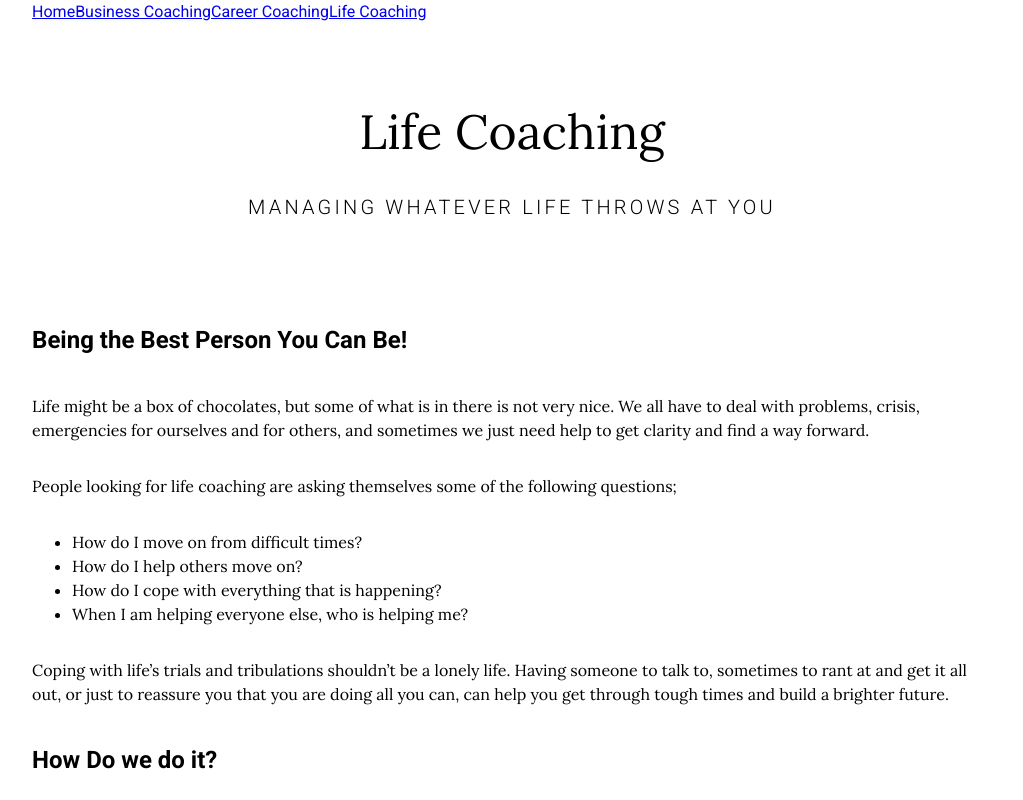
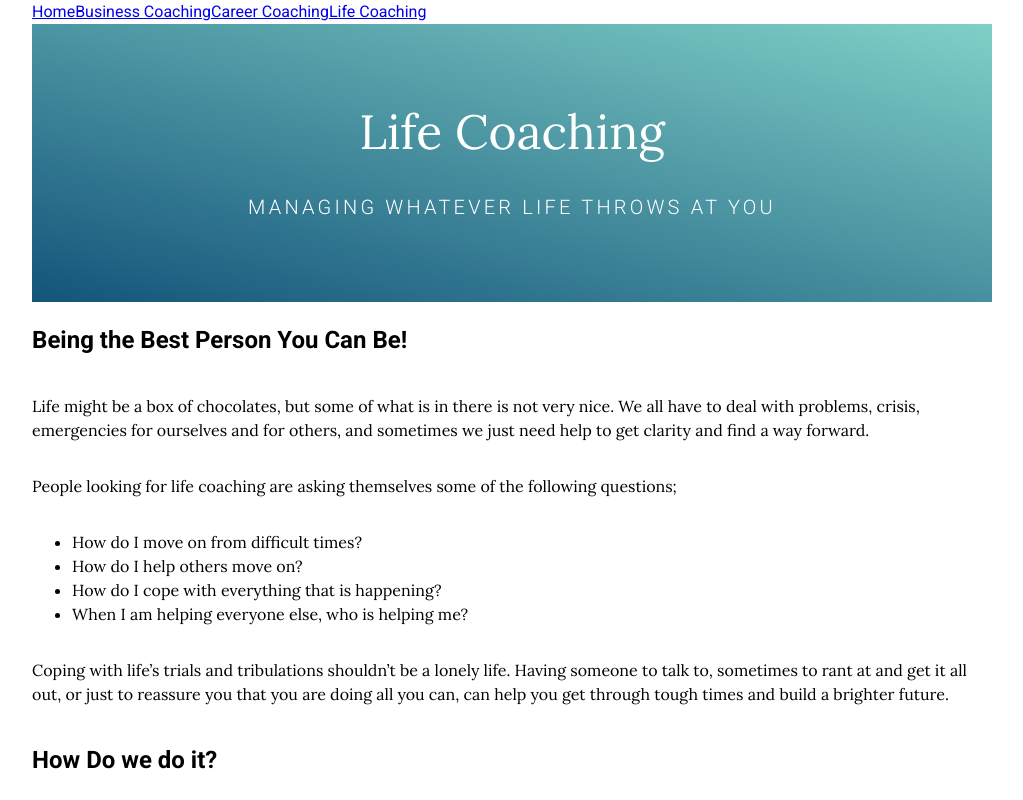
Before and after one commit to CJohnston079/cluny-house-consulting, a React (Vite) app: page /life-coaching in a window 1280 px wide. Shown: the top 800 px of the page, without its empty margins (128-1151 px from the left). Built offline with nearby package versions, Linux system fonts and the light colour scheme.

Commit message:
Refactor: abstract `.hero` markup and styling to `Hero.jsx`

```diff
--- a/src/App.css
+++ b/src/App.css
@@ -49,34 +49,3 @@ li {
 .fb-col-wrapper > * {
 	grid-column: 2/-2;
 }
-
-.hero {
-	padding: 4rem 0;
-	text-align: center;
-}
-
-.hero-heading {
-	padding: 1rem 0;
-	font-weight: 400;
-	font-size: 3rem;
-	font-family: var(--serif);
-	line-height: 3.5rem;
-}
-
-@media (width <= 43.75em) {
-	.hero-heading {
-		font-size: 2.5rem;
-		line-height: 3rem;
-	}
-}
-
-.hero-description {
-	padding: 1rem 0;
-
-	font-family: var(--sans-serif);
-	font-size: 1.25rem;
-	font-weight: 300;
-	text-transform: uppercase;
-	text-wrap: balance;
-	letter-spacing: 0.2rem;
-}
--- /dev/null
+++ b/src/Hero.css
@@ -0,0 +1,33 @@
+.hero {
+	padding: 4rem 0;
+	text-align: center;
+	background-image: linear-gradient(15deg, #13547a 0%, #80d0c7 100%);
+}
+
+.hero-heading {
+	padding: 1rem 0;
+	font-weight: 400;
+	font-size: 3rem;
+	font-family: var(--serif);
+	line-height: 3.5rem;
+	color: white;
+}
+
+@media (width <= 43.75em) {
+	.hero-heading {
+		font-size: 2.5rem;
+		line-height: 3rem;
+	}
+}
+
+.hero-description {
+	padding: 1rem 0;
+
+	font-family: var(--sans-serif);
+	font-size: 1.25rem;
+	font-weight: 300;
+	text-transform: uppercase;
+	text-wrap: balance;
+	letter-spacing: 0.2rem;
+	color: white;
+}
--- /dev/null
+++ b/src/Hero.jsx
@@ -0,0 +1,18 @@
+import PropTypes from "prop-types";
+import "./Hero.css";
+
+const Hero = function ({ heading, description }) {
+	return (
+		<section className="hero">
+			<h1 className="hero-heading">{heading}</h1>
+			<p className="hero-description">{description}</p>
+		</section>
+	);
+};
+
+Hero.propTypes = {
+	heading: PropTypes.string.isRequired,
+	description: PropTypes.string.isRequired,
+};
+
+export default Hero;
--- a/src/pages/BusinessCoaching.jsx
+++ b/src/pages/BusinessCoaching.jsx
@@ -1,10 +1,9 @@
+import Hero from "../Hero";
+
 const BusinessCoaching = function () {
 	return (
 		<>
-			<section className="hero">
-				<h1 className="hero-heading">Business Coaching</h1>
-				<p className="hero-description">An independent view to help you grow</p>
-			</section>
+			<Hero heading="Business Coaching" description="An independent view to help you grow" />
 			<h2>Unleash the potential of your business</h2>
 			<p>
 				Running a business takes knowledge, energy, communication and imagination. It also takes up
--- a/src/pages/CareerCoaching.jsx
+++ b/src/pages/CareerCoaching.jsx
@@ -1,10 +1,9 @@
+import Hero from "../Hero";
+
 const CareerCoaching = function () {
 	return (
 		<>
-			<section className="hero">
-				<h1 className="hero-heading">Career Coaching</h1>
-				<p className="hero-description">Achieve and Grow</p>
-			</section>
+			<Hero heading="Career Coaching" description="Achieve and Grow" />
 			<h2>Unleash the Potential of You</h2>
 			<p>
 				Career coaching helps you plan the steps to achieve your life goals. Those that know what
--- a/src/pages/Home.jsx
+++ b/src/pages/Home.jsx
@@ -1,10 +1,9 @@
+import Hero from "../Hero";
+
 const Home = function () {
 	return (
 		<>
-			<section className="hero">
-				<h1 className="hero-heading">Cluny House Consulting</h1>
-				<p className="hero-description">Helping you to be the best you can be</p>
-			</section>
+			<Hero heading="Cluny House Consulting" description="Helping you to be the best you can be" />
 			<h2>About</h2>
 			<p>How many times have you thought ‘I need help!’</p>
 			<p>
--- a/src/pages/LifeCoaching.jsx
+++ b/src/pages/LifeCoaching.jsx
@@ -1,10 +1,9 @@
+import Hero from "../Hero";
+
 const LifeCoaching = function () {
 	return (
 		<>
-			<section className="hero">
-				<h1 className="hero-heading">Life Coaching</h1>
-				<p className="hero-description">Managing whatever life throws at you</p>
-			</section>
+			<Hero heading="Life Coaching" description="Managing whatever life throws at you" />
 			<h2>Being the Best Person You Can Be!</h2>
 			<p>
 				Life might be a box of chocolates, but some of what is in there is not very nice. We all
```
